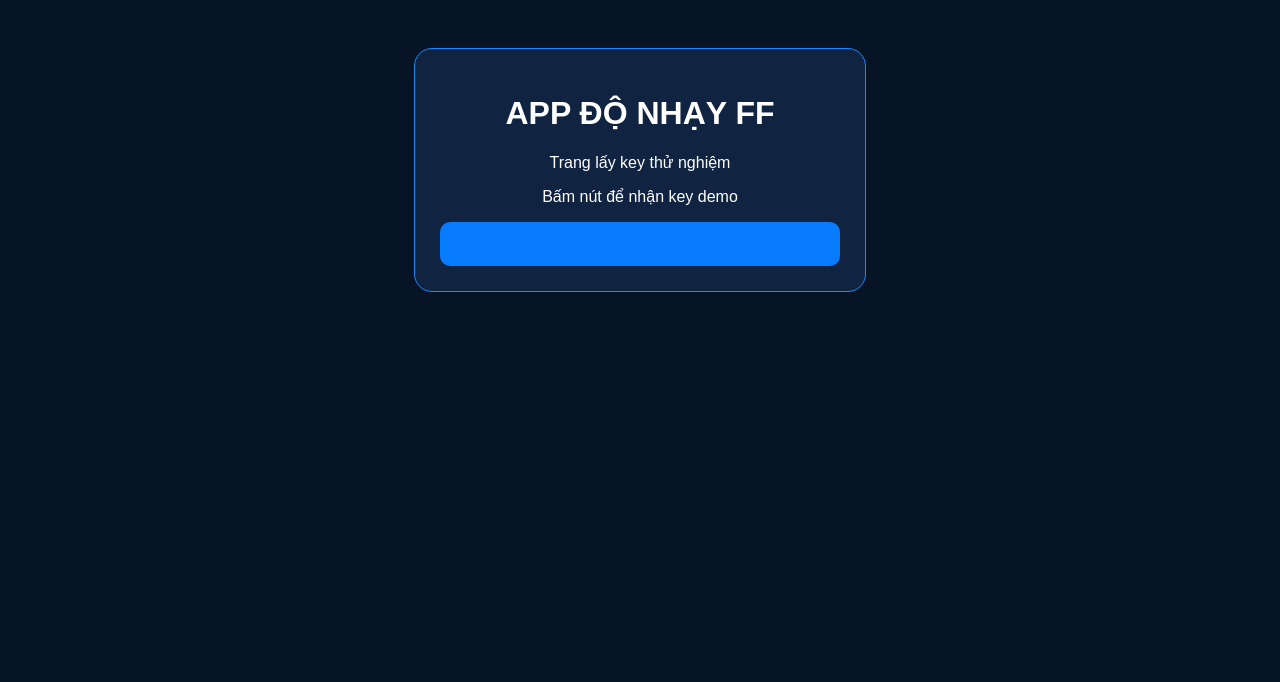
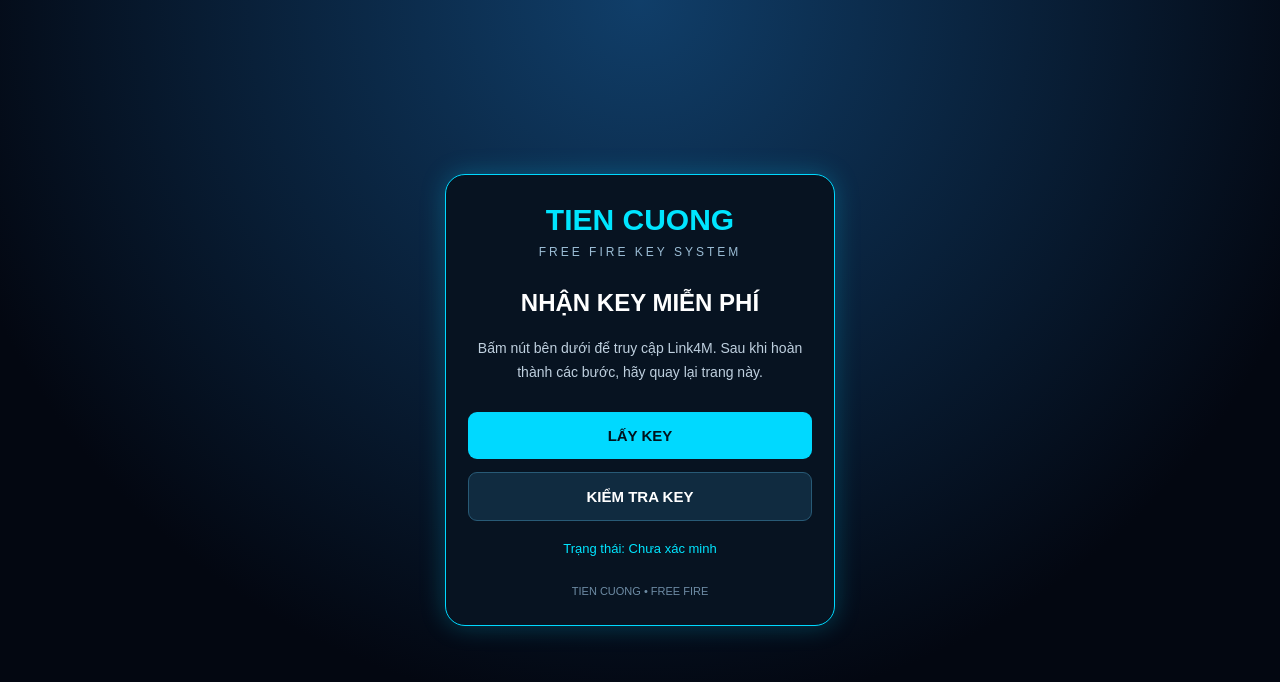
Before and after one commit to nguyennguyenthiviet4-hub/trang-lay-ma, a plain HTML site: page index.html in a window 1280 px wide. Drawn offline with Linux system fonts and the light colour scheme.

Commit message:
Update index.html

```diff
--- a/index.html
+++ b/index.html
@@ -4,51 +4,61 @@
 <head>
 <meta charset="UTF-8">
 <meta name="viewport" content="width=device-width, initial-scale=1">
-<title>Tiến Cường - Lấy Key</title>
+<title>TIEN CUONG - FF KEY</title>
 <style>
-body {
-  background:#071426;
-  color:white;
-  font-family:Arial,sans-serif;
-  text-align:center;
-  padding:40px 15px;
+*{box-sizing:border-box}
+body{
+  margin:0;min-height:100vh;display:flex;align-items:center;
+  justify-content:center;padding:20px;font-family:Arial,sans-serif;
+  color:white;background:radial-gradient(circle at top,#103e69,#030711 70%);
 }
-.card {
-  max-width:400px;
-  margin:auto;
-  padding:25px;
-  background:#102442;
-  border:1px solid #168bff;
-  border-radius:18px;
+.card{
+  width:100%;max-width:390px;padding:28px 22px;text-align:center;
+  background:#071321;border:1px solid #00d9ff;border-radius:20px;
+  box-shadow:0 0 25px #00d9ff40;
 }
-button {
-  background:#087cff;
-  color:white;
-  border:0;
-  border-radius:10px;
-  padding:14px;
-  font-size:16px;
-  width:100%;
+.logo{font-size:30px;font-weight:900;color:#00e5ff}
+.sub{font-size:12px;letter-spacing:3px;color:#9bbdd5;margin-top:8px}
+h2{margin-top:30px}
+p{color:#bfd0df;font-size:14px;line-height:1.7}
+button{
+  width:100%;padding:15px;margin-top:13px;border-radius:9px;
+  font-weight:bold;font-size:15px;cursor:pointer;
 }
-#key {color:#62ffc0;font-weight:bold}
+.main{background:#00d9ff;color:#00121c;border:0}
+.alt{background:#102b40;color:white;border:1px solid #285a76}
+#status{margin-top:18px;font-size:13px;color:#00e5ff;line-height:1.6}
+footer{margin-top:25px;color:#6e8ca5;font-size:11px}
 </style>
 </head>
 <body>
 <div class="card">
-<h1>APP ĐỘ NHẠY FF</h1>
-<p>Trang lấy key thử nghiệm</p>
-<p id="status">Bấm nút để nhận key demo</p>
-<button onclick="window.location.href='https://link4m.org/JUOH7z'">
-<p id="key"></p>
+  <div class="logo">TIEN CUONG</div>
+  <div class="sub">FREE FIRE KEY SYSTEM</div>
+
+  <h2>NHẬN KEY MIỄN PHÍ</h2>
+  <p>
+    Bấm nút bên dưới để truy cập Link4M.
+    Sau khi hoàn thành các bước, hãy quay lại trang này.
+  </p>
+
+  <button class="main" onclick="getKey()">LẤY KEY</button>
+  <button class="alt" onclick="checkKey()">KIỂM TRA KEY</button>
+
+  <div id="status">Trạng thái: Chưa xác minh</div>
+  <footer>TIEN CUONG • FREE FIRE</footer>
 </div>
+
 <script>
-function getKey() {
-  LẤY KEY
-</button>
- document.getElementById("status").textContent =
- "Đã nhận key thử nghiệm!";
- document.getElementById("key").textContent =
- "TC-DEMO-1234";
+const LINK4M = "https://link4m.org/JUOH7z";
+
+function getKey(){
+  window.location.href = LINK4M;
+}
+
+function checkKey(){
+  document.getElementById("status").textContent =
+    "Link4M đã được gắn. Chưa thể xác minh hoàn thành hoặc cấp key tự động.";
 }
 </script>
 </body>
```
